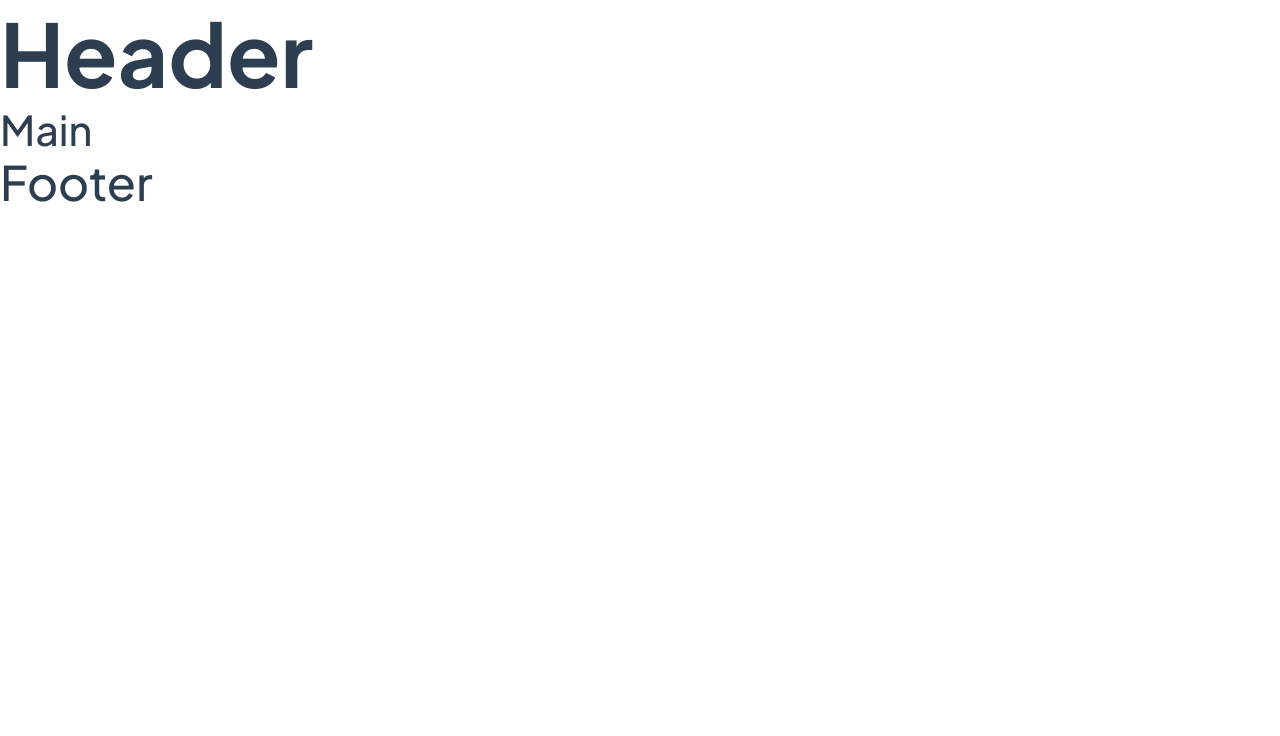
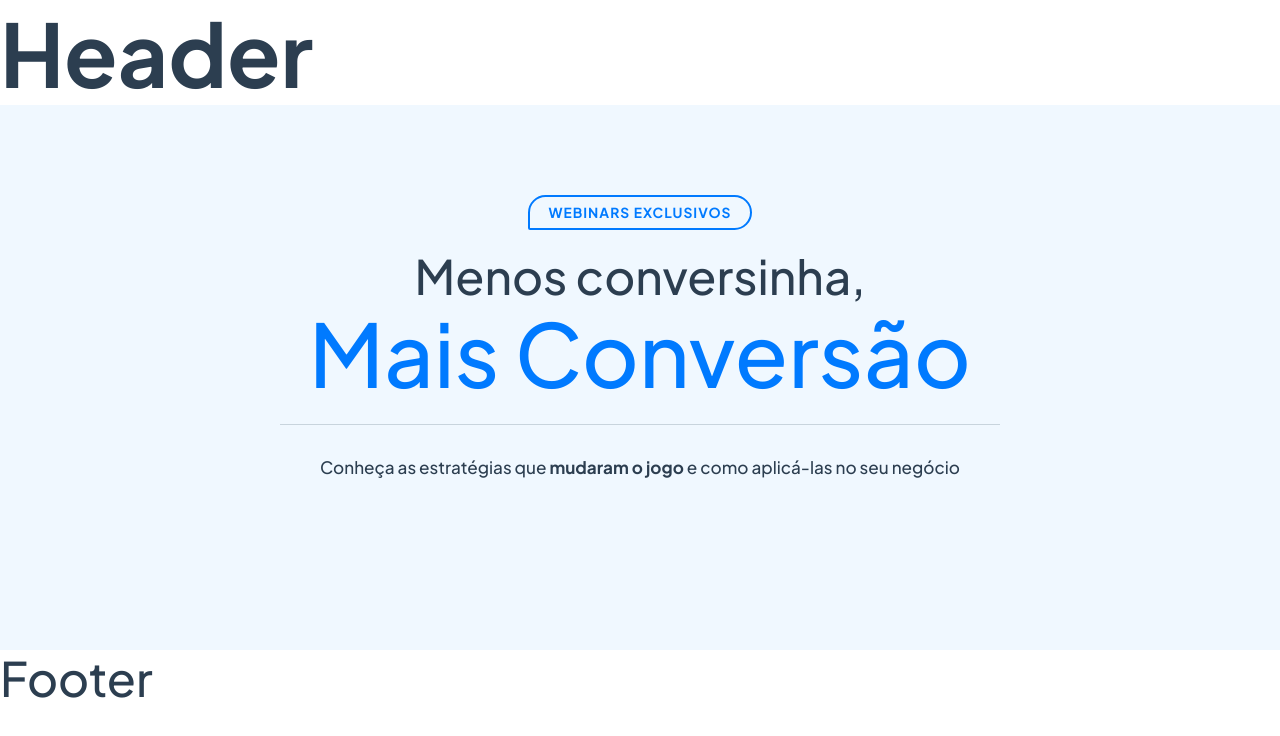
Before and after one commit to guidiasz/desafio-front-end-leadster, a Next.js app: page / in a window 1280 px wide. Shown: the top 736 px of the page. Built offline with nearby package versions, Linux system fonts and the light colour scheme.

Commit message:
feat: hero component

```diff
--- a/pages/index.tsx
+++ b/pages/index.tsx
@@ -1,6 +1,6 @@
-import Typography from '../src/components/Typography/Typography';
 import Head from '../src/infra/components/Head/index';
 import Header from '../src/components/Header/Header';
+import Hero from '../src/components/Hero/Hero';
 import Footer from '../src/components/Footer/Footer';
 
 const Home = () => {
@@ -9,9 +9,7 @@ const Home = () => {
       <Head title="Leadster" />
       <Header />
       <main>
-        <Typography tag="p" size="xlarge">
-          Main
-        </Typography>
+        <Hero />
       </main>
       <Footer />
     </>
--- /dev/null
+++ b/src/components/Badge/Badge.tsx
@@ -0,0 +1,16 @@
+import React from 'react';
+import * as Styled from './styles';
+import Typography from '../Typography/Typography';
+import { BadgeProps } from 'styled-components';
+
+const Badge = ({ children }: BadgeProps) => {
+  return (
+    <Styled.Badge>
+      <Typography tag="span" fontWeight={700} colorName="primary" uppercase={true} size={'xsmall'}>
+        {children}
+      </Typography>
+    </Styled.Badge>
+  );
+};
+
+export default Badge;
--- /dev/null
+++ b/src/components/Badge/styles.ts
@@ -0,0 +1,10 @@
+import styled from 'styled-components';
+
+export const Badge = styled.h1`
+  border: 2px solid #007aff;
+  border-radius: 3.333rem;
+  border-bottom-left-radius: 0.4rem;
+  display: inline-block;
+  padding: 0.333rem 1.2rem 0.466rem 1.2rem;
+  margin-bottom: 1.2rem;
+`;
--- /dev/null
+++ b/src/components/Hero/Hero.tsx
@@ -0,0 +1,30 @@
+import React from 'react';
+import * as Styled from './styles';
+import Typography from '../Typography/Typography';
+import Wrapper from '../Wrapper/Wrapper';
+import Badge from '../Badge/Badge';
+import Hr from '../Hr/Hr';
+
+const Hero = () => {
+  return (
+    <Styled.Hero>
+      <Wrapper bgColor={'gray100'}>
+        <Badge>Webinars exclusivos</Badge>
+        <Typography tag="h2" size="xxlarge">
+          Menos conversinha,
+          <br />
+          <Typography tag="em" colorName="primary" size="huge" lineHeight={1}>
+            Mais Conversão
+          </Typography>
+        </Typography>
+        <Hr bgColor={'gray250'} maxWidth="720px" />
+        <Typography tag="p" size="normal">
+          Conheça as estratégias que <strong>mudaram o jogo</strong> e como aplicá-las no seu
+          negócio
+        </Typography>
+      </Wrapper>
+    </Styled.Hero>
+  );
+};
+
+export default Hero;
--- /dev/null
+++ b/src/components/Hero/styles.ts
@@ -0,0 +1,23 @@
+import styled, { css } from 'styled-components';
+import { Typography } from '../Typography/styles';
+import { Wrapper } from '../Wrapper/styles';
+
+export const Hero = styled.section`
+  text-align: center;
+  & hr {
+    margin-top: 1.9rem;
+    margin-bottom: 2.133rem;
+  }
+  ${Typography} {
+    em {
+      display: block;
+      margin-top: 0.2rem;
+    }
+    & strong {
+      font-weight: 700;
+    }
+  }
+  ${Wrapper} {
+    padding-bottom: 11.5rem;
+  }
+`;
--- /dev/null
+++ b/src/components/Hr/Hr.tsx
@@ -0,0 +1,9 @@
+import React from 'react';
+import * as Styled from './styles';
+import { HrProps } from 'styled-components';
+
+const Hr = ({ bgColor = 'gray250', maxWidth = '100%' }: HrProps) => {
+  return <Styled.Hr bgColor={bgColor} maxWidth={maxWidth} />;
+};
+
+export default Hr;
--- /dev/null
+++ b/src/components/Hr/styles.ts
@@ -0,0 +1,10 @@
+import styled, { css } from 'styled-components';
+import { HrProps } from 'styled-components';
+export const Hr = styled.hr<HrProps>`
+  ${({ theme, bgColor, maxWidth }) => css`
+    height: 0.0667rem;
+    width: 100%;
+    max-width: ${maxWidth};
+    background-color: ${theme.colors[bgColor]};
+  `}
+`;
--- /dev/null
+++ b/src/components/Wrapper/Wrapper.tsx
@@ -0,0 +1,10 @@
+import React from 'react';
+import * as Styled from './styles';
+
+import { WrapperProps } from 'styled-components';
+
+const Wrapper = ({ children, bgColor }: WrapperProps) => {
+  return <Styled.Wrapper bgColor={bgColor}>{children}</Styled.Wrapper>;
+};
+
+export default Wrapper;
--- /dev/null
+++ b/src/components/Wrapper/styles.ts
@@ -0,0 +1,13 @@
+import styled, { css, WrapperProps } from 'styled-components';
+
+export const Wrapper = styled.div<WrapperProps>`
+  ${({ theme, bgColor }) => css`
+    display: flex;
+    flex-wrap: nowrap;
+    flex-direction: column;
+    align-items: center;
+    justify-content: center;
+    background: ${theme.colors[bgColor]};
+    padding: 6rem 1rem;
+  `}
+`;
```
Also changed, not shown: styled.d.ts (+15 -1 lines).
